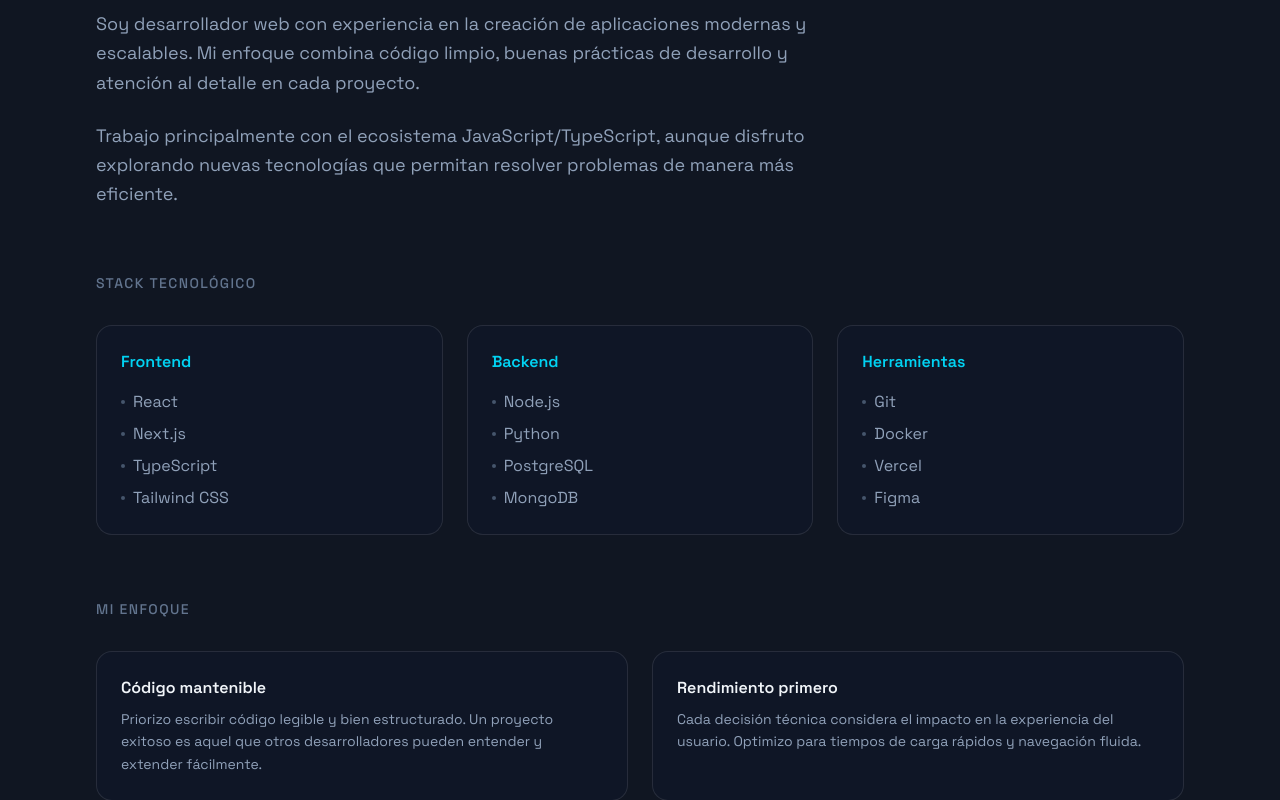
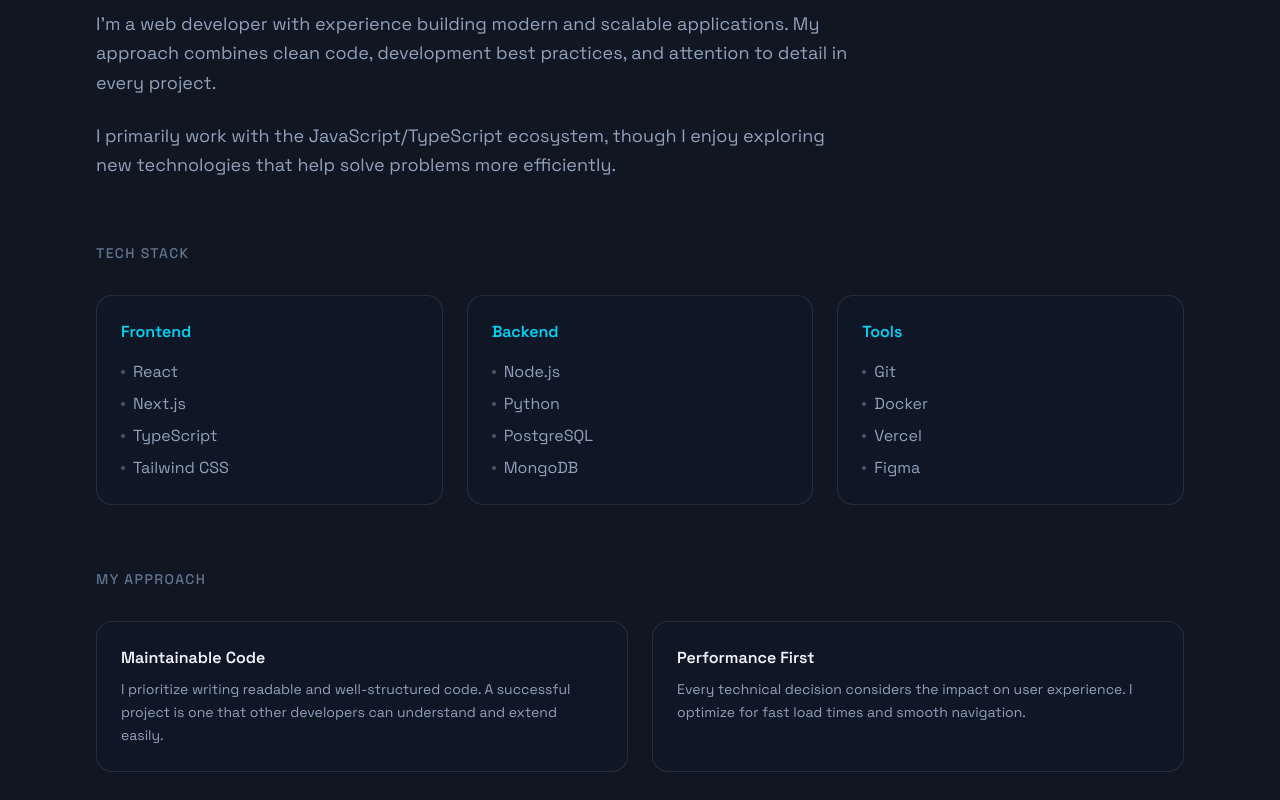
Before and after one commit to merg8511/portafolio, a Next.js app: page /about in a window 1280 px wide. Shown: the part 240-1040 px from the top of the page. Built offline with nearby package versions, Linux system fonts and the light colour scheme.

Commit message:
feat(copy): update about and contact copy in English
- About: bio, tech stack, approach sections

- Contact: header, CTA, email prompt

```diff
--- a/src/app/about/page.tsx
+++ b/src/app/about/page.tsx
@@ -2,15 +2,15 @@
 import Reveal from "@/components/Reveal";
 
 export const metadata: Metadata = {
-    title: "SOBRE MÍ",
+    title: "ABOUT",
     description:
-        "Conoce más sobre mi experiencia, habilidades técnicas y enfoque profesional en el desarrollo web.",
+        "Learn more about my experience, technical skills, and professional approach to web development.",
 };
 
 const technologies = [
     { category: "Frontend", items: ["React", "Next.js", "TypeScript", "Tailwind CSS"] },
     { category: "Backend", items: ["Node.js", "Python", "PostgreSQL", "MongoDB"] },
-    { category: "Herramientas", items: ["Git", "Docker", "Vercel", "Figma"] },
+    { category: "Tools", items: ["Git", "Docker", "Vercel", "Figma"] },
 ];
 
 export default function AboutPage() {
@@ -19,7 +19,7 @@
             <Reveal>
                 <header className="mb-12">
                     <h1 className="text-3xl sm:text-4xl font-bold tracking-tight mb-4 text-slate-100">
-                        SOBRE MÍ
+                        ABOUT
                     </h1>
                 </header>
             </Reveal>
@@ -29,14 +29,14 @@
                 <section className="mb-16">
                     <div className="max-w-3xl">
                         <p className="text-lg text-slate-400 leading-relaxed mb-6">
-                            Soy desarrollador web con experiencia en la creación de aplicaciones
-                            modernas y escalables. Mi enfoque combina código limpio, buenas
-                            prácticas de desarrollo y atención al detalle en cada proyecto.
+                            I&apos;m a web developer with experience building modern and scalable
+                            applications. My approach combines clean code, development best
+                            practices, and attention to detail in every project.
                         </p>
                         <p className="text-lg text-slate-400 leading-relaxed">
-                            Trabajo principalmente con el ecosistema JavaScript/TypeScript,
-                            aunque disfruto explorando nuevas tecnologías que permitan resolver
-                            problemas de manera más eficiente.
+                            I primarily work with the JavaScript/TypeScript ecosystem,
+                            though I enjoy exploring new technologies that help solve
+                            problems more efficiently.
                         </p>
                     </div>
                 </section>
@@ -46,7 +46,7 @@
             <Reveal delay={0.2}>
                 <section className="mb-16">
                     <h2 className="text-sm font-medium tracking-widest text-slate-500 mb-8">
-                        STACK TECNOLÓGICO
+                        TECH STACK
                     </h2>
                     <div className="grid sm:grid-cols-3 gap-6">
                         {technologies.map((tech) => (
@@ -70,23 +70,21 @@
             <Reveal delay={0.3}>
                 <section>
                     <h2 className="text-sm font-medium tracking-widest text-slate-500 mb-8">
-                        MI ENFOQUE
+                        MY APPROACH
                     </h2>
                     <div className="grid sm:grid-cols-2 gap-6">
                         <div className="p-6 bg-slate-900/50 border border-white/10 rounded-2xl hover:border-cyan-400/30 transition-colors">
-                            <h3 className="font-semibold mb-2 text-slate-100">Código mantenible</h3>
+                            <h3 className="font-semibold mb-2 text-slate-100">Maintainable Code</h3>
                             <p className="text-slate-400 text-sm leading-relaxed">
-                                Priorizo escribir código legible y bien estructurado. Un proyecto
-                                exitoso es aquel que otros desarrolladores pueden entender y
-                                extender fácilmente.
+                                I prioritize writing readable and well-structured code. A successful
+                                project is one that other developers can understand and extend easily.
                             </p>
                         </div>
                         <div className="p-6 bg-slate-900/50 border border-white/10 rounded-2xl hover:border-cyan-400/30 transition-colors">
-                            <h3 className="font-semibold mb-2 text-slate-100">Rendimiento primero</h3>
+                            <h3 className="font-semibold mb-2 text-slate-100">Performance First</h3>
                             <p className="text-slate-400 text-sm leading-relaxed">
-                                Cada decisión técnica considera el impacto en la experiencia del
-                                usuario. Optimizo para tiempos de carga rápidos y navegación
-                                fluida.
+                                Every technical decision considers the impact on user experience.
+                                I optimize for fast load times and smooth navigation.
                             </p>
                         </div>
                     </div>
--- a/src/app/contact/page.tsx
+++ b/src/app/contact/page.tsx
@@ -2,16 +2,16 @@
 import Reveal from "@/components/Reveal";
 
 export const metadata: Metadata = {
-    title: "CONTACTO",
+    title: "CONTACT",
     description:
-        "Ponte en contacto conmigo para proyectos de desarrollo web, colaboraciones o consultas.",
+        "Get in touch for web development projects, collaborations, or inquiries.",
 };
 
 const contactMethods = [
     {
         label: "Email",
-        value: "contacto@ejemplo.com",
-        href: "mailto:contacto@ejemplo.com",
+        value: "contact@example.com",
+        href: "mailto:contact@example.com",
         icon: (
             <svg
                 className="w-5 h-5"
@@ -56,11 +56,11 @@
             <Reveal>
                 <header className="mb-12">
                     <h1 className="text-3xl sm:text-4xl font-bold tracking-tight mb-4 text-slate-100">
-                        CONTACTO
+                        CONTACT
                     </h1>
                     <p className="text-slate-400 max-w-2xl">
-                        ¿Tienes un proyecto en mente o simplemente quieres saludar? No dudes
-                        en escribirme. Respondo normalmente en 24-48 horas.
+                        Have a project in mind or just want to say hello? Feel free to
+                        reach out. I typically respond within 24-48 hours.
                     </p>
                 </header>
             </Reveal>
@@ -90,16 +90,16 @@
             {/* CTA Section */}
             <Reveal delay={0.2}>
                 <section className="mt-16 p-8 bg-slate-900/50 border border-white/10 rounded-2xl text-center">
-                    <h2 className="text-xl font-semibold mb-2 text-slate-100">¿Listo para empezar?</h2>
+                    <h2 className="text-xl font-semibold mb-2 text-slate-100">Ready to start?</h2>
                     <p className="text-slate-400 mb-6 max-w-lg mx-auto">
-                        Cuéntame sobre tu proyecto y encontraremos la mejor manera de
-                        colaborar.
+                        Tell me about your project and let&apos;s find the best way to
+                        collaborate.
                     </p>
                     <a
-                        href="mailto:contacto@ejemplo.com"
+                        href="mailto:contact@example.com"
                         className="inline-flex items-center justify-center px-6 py-3 bg-cyan-400/10 border border-cyan-400/20 text-cyan-400 font-medium rounded-xl hover:bg-cyan-400/15 hover:border-cyan-400/30 transition-all"
                     >
-                        ENVIAR EMAIL
+                        SEND EMAIL
                     </a>
                 </section>
             </Reveal>
```
